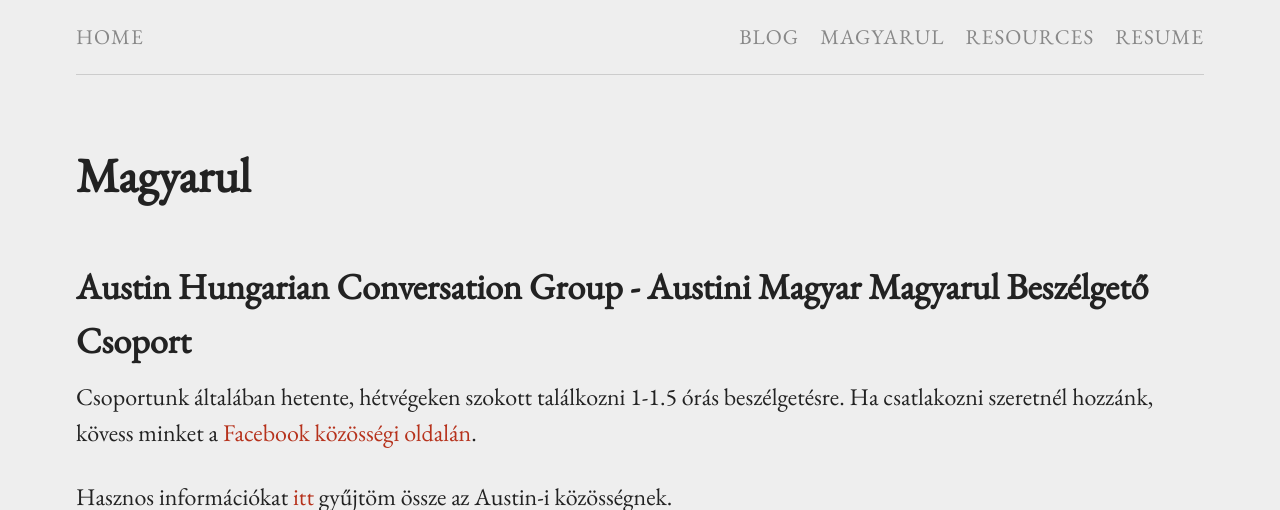
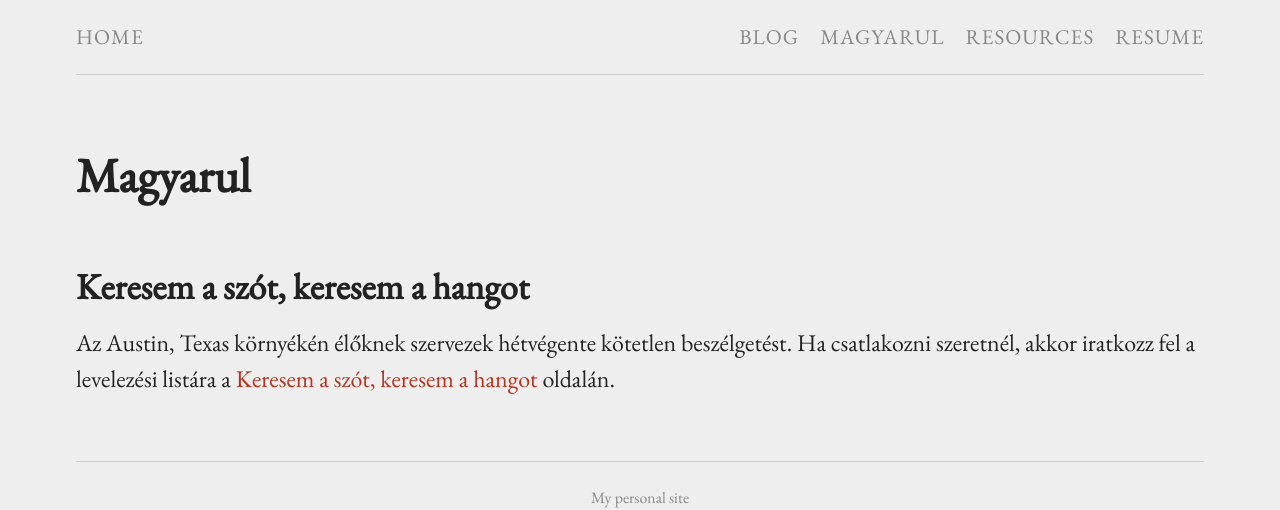
Before and after one commit to bertold/bertold.kolics.net, a Jekyll site: the page built from pages/magyar.md, in a window 1280 px wide, cut to the strip 0-510 px from the top of the page. Built offline with Jekyll 4.4.1, drawn with Linux system fonts in a browser that asks for light colours.

Commit message:
Fix gem file

```diff
--- a/Gemfile
+++ b/Gemfile
@@ -1,4 +1,6 @@
 source "https://rubygems.org"
+
+ruby ">= 2.7.0"
 
 # Hello! This is where you manage which Jekyll version is used to run.
 # When you want to use a different version, change it below, save the
@@ -22,6 +24,6 @@ group :jekyll_plugins do
   gem "jekyll-feed", "~> 0.17.0"
 end
 
-gem "html-proofer", "~> 5.0.10"
+gem "html-proofer", "~> 4.4.0"
 
 gem "bundler"
--- a/pages/magyar.md
+++ b/pages/magyar.md
@@ -3,8 +3,6 @@ layout: page
 title: Magyarul
 permalink: /pages/magyar.html
 ---
-## Austin Hungarian Conversation Group - Austini Magyar Magyarul Beszélgető Csoport
+## Keresem a szót, keresem a hangot
 
-Csoportunk általában hetente, hétvégeken szokott találkozni 1-1.5 órás beszélgetésre. Ha csatlakozni szeretnél hozzánk, kövess minket a [Facebook közösségi oldalán](https://www.facebook.com/groups/4080097268685116).
-
-Hasznos információkat [itt](https://bit.ly/ahcgpages) gyűjtöm össze az Austin-i közösségnek.
+Az Austin, Texas környékén élőknek szervezek hétvégente kötetlen beszélgetést. Ha csatlakozni szeretnél, akkor iratkozz fel a levelezési listára a [Keresem a szót, keresem a hangot](https://keresemaszot.postcard.page/) oldalán.
```
